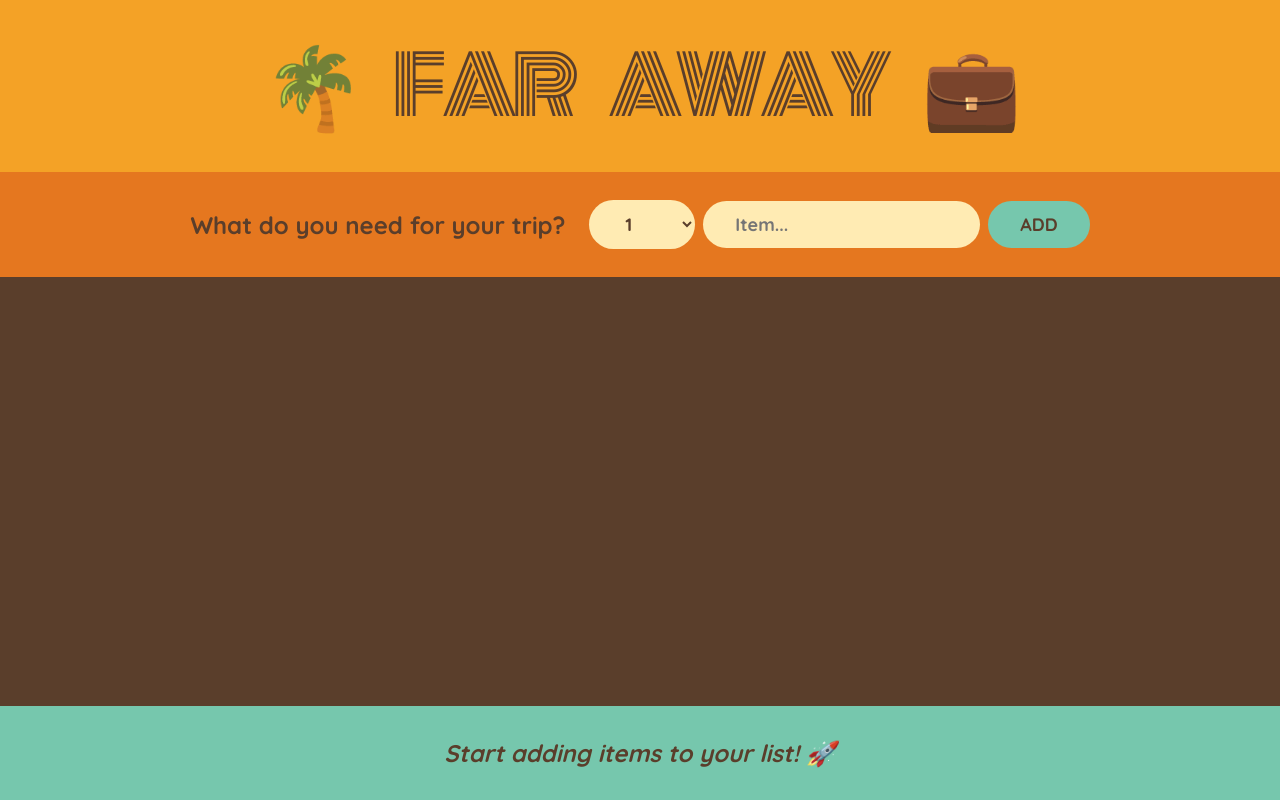
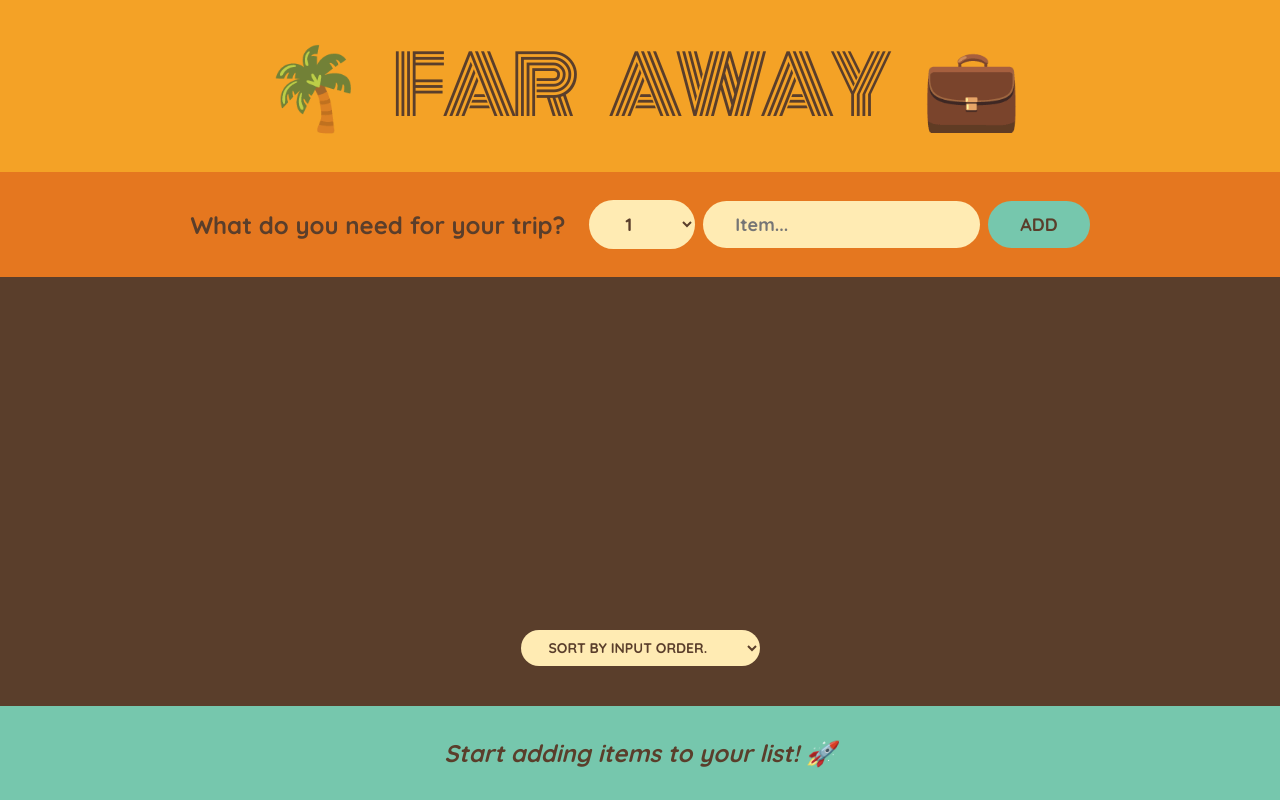
Before and after one commit to BRoberts-1/To-Do-List, a React (Create React App) app: page / in a window 1280 px wide. Built offline with nearby package versions, Linux system fonts and the light colour scheme.

Commit message:
added sort feature

```diff
--- a/src/App.js
+++ b/src/App.js
@@ -85,10 +85,26 @@
 }
 
 function PackingList({ items, onDeleteItem, onToggleItem }) {
+  const [sortBy, setSortBy] = useState("input");
+
+  let sortedItems;
+
+  if (sortBy === "input") sortedItems = items;
+
+  if (sortBy === "description")
+    sortedItems = items
+      .slice()
+      .sort((a, b) => a.description.localeCompare(b.description));
+
+  if (sortBy === "packed")
+    sortedItems = items
+      .slice()
+      .sort((a, b) => Number(a.packed) - Number(b.packed));
+
   return (
     <div className="list">
       <ul>
-        {items.map((item) => (
+        {sortedItems.map((item) => (
           <Item
             item={item}
             onDeleteItem={onDeleteItem}
@@ -97,6 +113,14 @@
           />
         ))}
       </ul>
+
+      <div className="actions">
+        <select value={sortBy} onChange={(e) => setSortBy(e.target.value)}>
+          <option value="input">Sort by input order.</option>
+          <option value="description">Sort by description.</option>
+          <option value="packed">Sort by packed status</option>
+        </select>
+      </div>
     </div>
   );
 }
```
